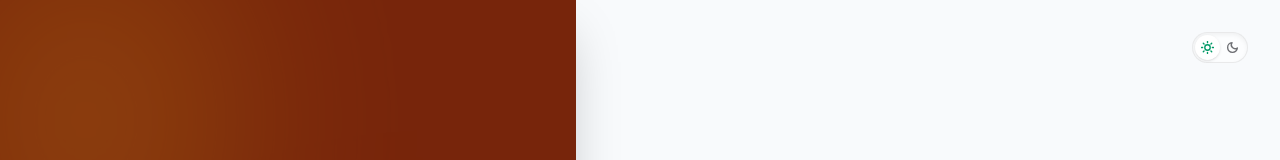
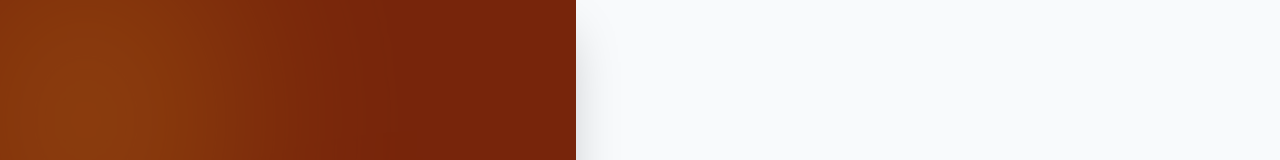
Before and after one commit to EsguerraJanuard/pamsu-python-ide, a React (Vite) app in the folder frontend/: page /login in a window 1280 px wide. Shown: the top 160 px of the page. Built offline with nearby package versions, Linux system fonts and the light colour scheme; no server answers.

Commit message:
fix(frontend): Lock Login page to light mode and remove theme toggle

```diff
--- a/frontend/src/features/auth/Login.jsx
+++ b/frontend/src/features/auth/Login.jsx
@@ -15,7 +15,6 @@ import { useState, useEffect } from "react";
 import { useNavigate } from "react-router-dom";
 import { useAuth } from "./AuthContext";
 import { api, ApiError } from "../../services/api";
-import { ThemeToggle } from "../theme/ThemeToggle";
 
 const SCHOOL_EMAIL_DOMAIN = "@pampangastateu.edu.ph";
 const BASE_URL = import.meta.env.VITE_API_BASE_URL || "http://localhost:8000";
@@ -75,6 +74,13 @@ export default function Login() {
   const [isLoading, setIsLoading] = useState(false);
   const [error, setError] = useState("");
   const [capsLock, setCapsLock] = useState(false);
+
+
+  // Lock Login page to Light Mode
+  useEffect(() => {
+    document.documentElement.classList.remove("dark");
+    localStorage.setItem("pamsu_theme", "light");
+  }, []);
 
   useEffect(() => {
     const handler = (e) => {
@@ -241,11 +247,6 @@ export default function Login() {
           </div>
         </div>
 
-        {/* Theme Toggle */}
-        <div className="absolute top-6 right-6 lg:top-8 lg:right-8 animate-login-fade opacity-0">
-          <ThemeToggle />
-        </div>
-
         <div className="w-full max-w-[400px] animate-login-fade delay-100 opacity-0">
           <div className="mb-8 text-center sm:text-left">
             <h2 className="text-3xl sm:text-4xl font-black tracking-tight text-text-main">
```
